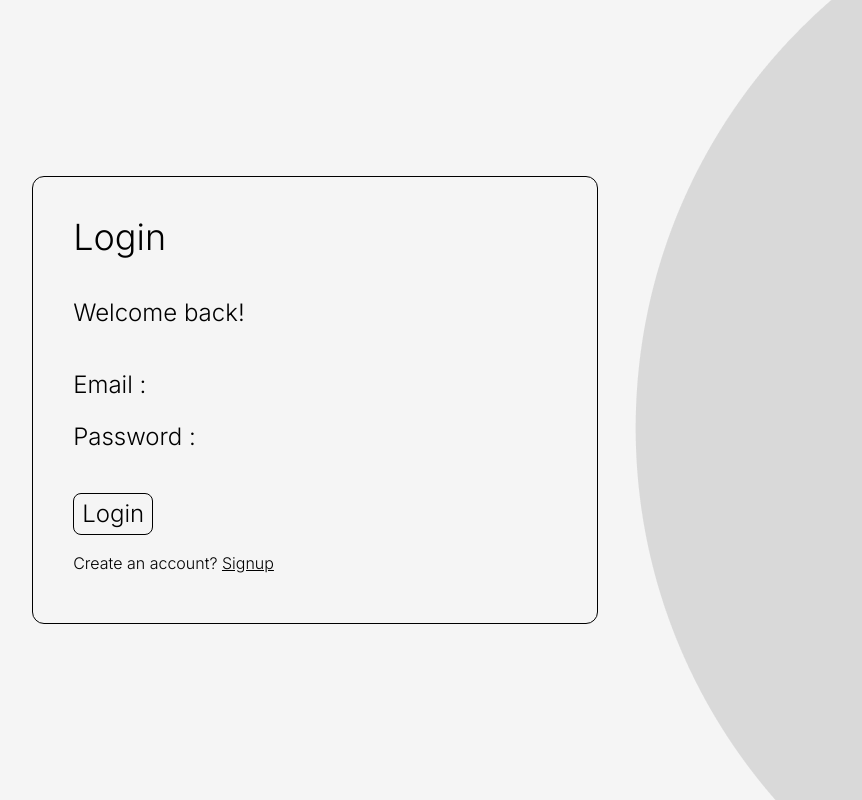
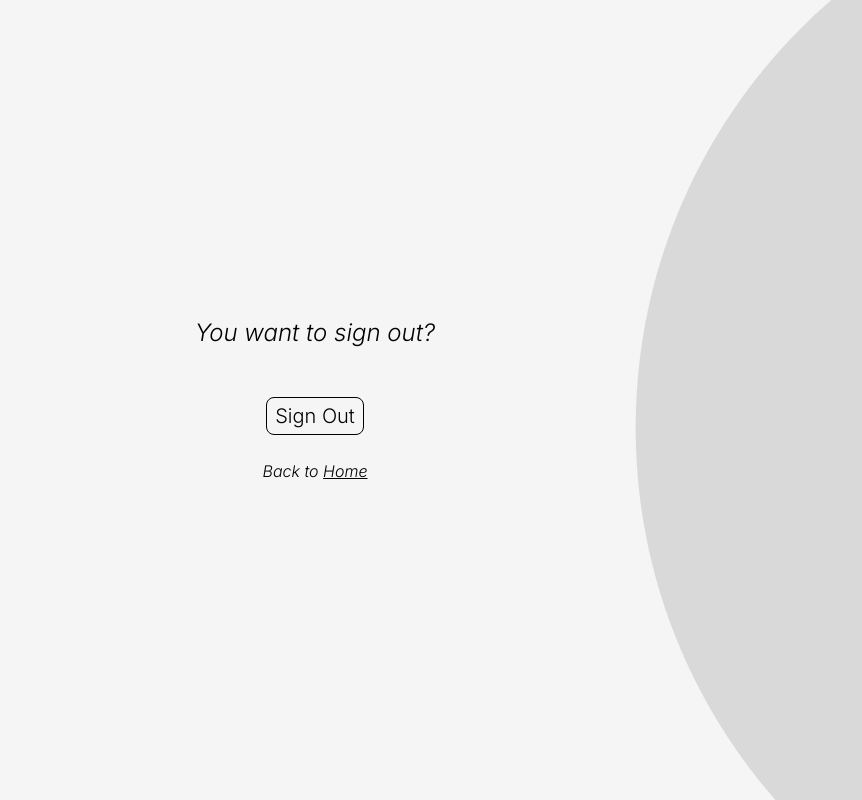
Before and after one commit to sh4aadman/pizza-delivery-app, a React (Vite) app: page /signout in a window 1280 px wide. Shown: the whole page, without its empty margins (325-1187 px from the left). Built offline with nearby package versions, Linux system fonts and the light colour scheme; no server answers.

Commit message:
creates sign out

```diff
--- a/src/auth/Auth.jsx
+++ b/src/auth/Auth.jsx
@@ -1,5 +1,5 @@
 import { createContext } from "react";
-import { createUserWithEmailAndPassword, signInWithEmailAndPassword } from "firebase/auth/web-extension";
+import { createUserWithEmailAndPassword, signInWithEmailAndPassword, signOut } from "firebase/auth/web-extension";
 import firebaseAuth from "/src/firebase/firebase.config";
 
 export const UserContext = createContext(null);
@@ -13,9 +13,14 @@ export default function Auth({ children }) {
     return signInWithEmailAndPassword(firebaseAuth, email, password);
   }
 
+  const signoutUser = () => {
+    return signOut(firebaseAuth);
+  }
+
   const userAuth = {
     signupUser,
     loginUser,
+    signoutUser,
   };
 
   return <UserContext.Provider value={userAuth}>{children}</UserContext.Provider>;
--- /dev/null
+++ b/src/pages/Authentication/Signout/Signout.jsx
@@ -0,0 +1,44 @@
+import { useContext, useState } from "react";
+import { Link, useNavigate } from "react-router";
+import { UserContext } from "/src/auth/Auth";
+
+export default function Signout() {
+    const { signoutUser } = useContext(UserContext);
+
+    const navigate = useNavigate();
+
+    const [firebaseErr, setFirebaseErr] = useState(null);
+
+    const handleSignout = async () => {
+        try {
+            await signoutUser();
+            navigate("/login");
+            setFirebaseErr(null);
+        } catch (error) {
+            setFirebaseErr(error.message);
+        }
+    }
+
+  return (
+    <div className="bg-[#F5F5F5] font-inter font-light text-[#000000] bg-[url(/src/assets/backdrops/backdrop.png)] bg-no-repeat bg-right h-screen flex justify-center items-center">
+      <section className="text-center">
+        <h1 className="text-2xl italic">You want to sign out?</h1>
+        <button
+          className="text-xl mt-12 mb-2 px-2 py-1 rounded-lg border-1 justify-self-center"
+          onClick={handleSignout}
+        >
+          Sign Out
+        </button>
+        <p className="italic mt-4">
+          Back to{" "}
+          <Link className="underline" to="/">
+            Home
+          </Link>
+        </p>
+        {firebaseErr && (
+          <div className="text-thin text-red-500">{firebaseErr}</div>
+        )}
+      </section>
+    </div>
+  );
+}
--- a/src/pages/Authentication/Signup/Signup.jsx
+++ b/src/pages/Authentication/Signup/Signup.jsx
@@ -14,6 +14,7 @@ export default function Signup() {
     register,
     handleSubmit,
     formState: { errors },
+    reset
   } = useForm();
 
   const onSubmit = async (data) => {
@@ -25,6 +26,10 @@ export default function Signup() {
       navigate("/");
     } catch (error) {
       setFirebaseErr(error.message);
+      setTimeout(() => {
+        setFirebaseErr(null);
+        reset();
+      }, 1500);
     }
   };
 
--- a/src/routes/WebRoutes.jsx
+++ b/src/routes/WebRoutes.jsx
@@ -6,6 +6,7 @@ import Orders from "/src/pages/Orders/Orders";
 import Checkout from "/src/pages/Checkout/Checkout";
 import Login from "/src/pages/Authentication/Login/Login";
 import Signup from "/src/pages/Authentication/Signup/Signup";
+import Signout from "/src/pages/Authentication/Signout/Signout";
 import Admin from "/src/pages/Admin/Admin";
 import Dashboard from "/src/pages/Dashboard/Dashboard";
 import ReviewOrders from "/src/pages/Review-Orders/ReviewOrders";
@@ -21,7 +22,7 @@ export default function WebRoutes() {
       </Route>
       <Route>
         <Route path="/login" element={<Login />} />
-        <Route path="/signout" element={<Login />} />
+        <Route path="/signout" element={<Signout />} />
         <Route path="/signup" element={<Signup />} />
       </Route>
       <Route>
```
